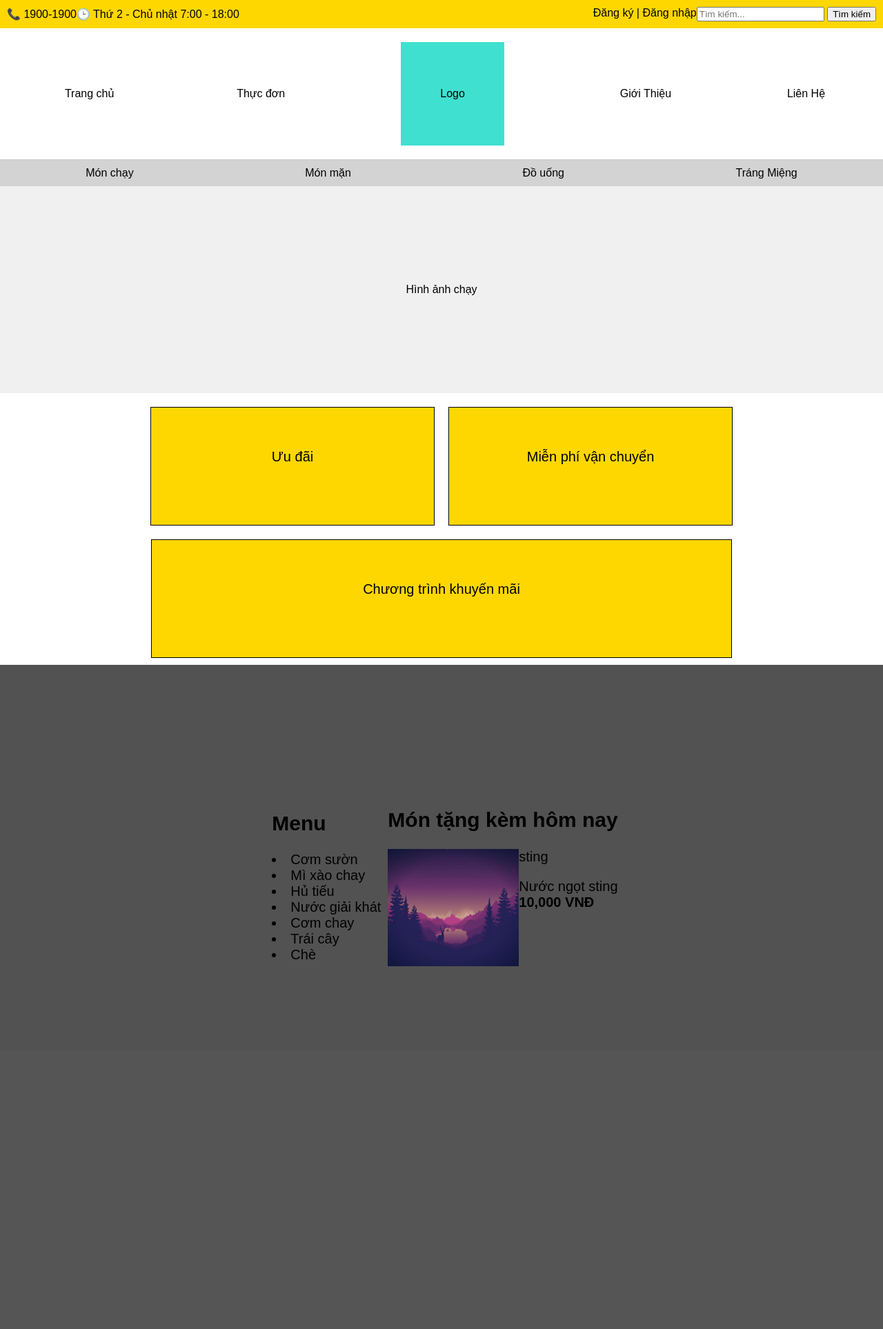
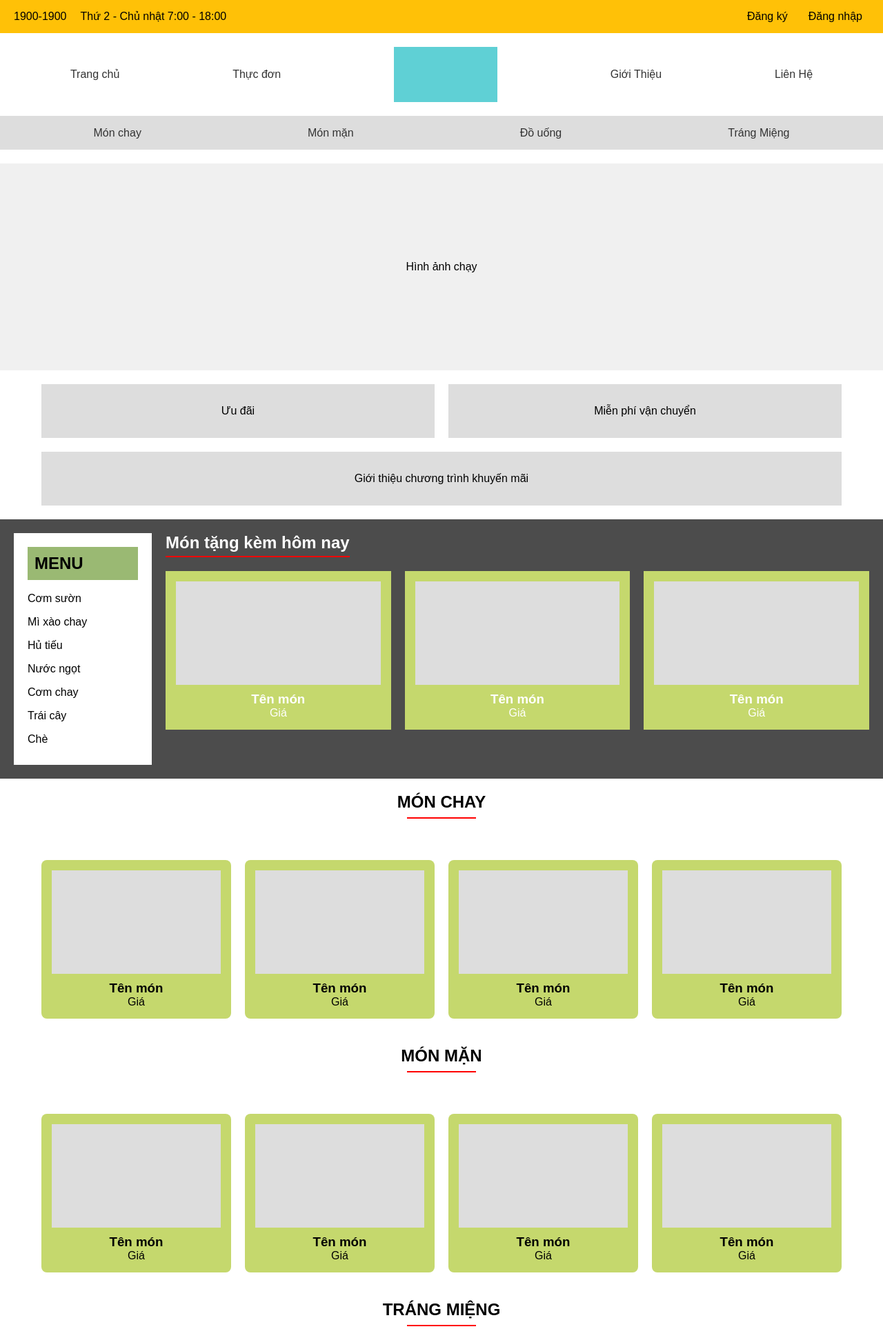
Before and after one commit to phuc-12/quanLyQuanCom, a PHP site: page / in a window 1280 px wide. Shown: the top 1927 px of the page at 69% size. Before the commit the page ends 1401 px from the top, so only its background shows below. Run offline with PHP 8.4, Linux system fonts and the light colour scheme.

Commit message:
test-trangchu

```diff
--- a/css/style.css
+++ b/css/style.css
@@ -1,115 +1,267 @@
 @charset "utf-8";
 /* CSS Document */
-*{
-    body, html {
+* {
     margin: 0;
     padding: 0;
+    box-sizing: border-box;
     font-family: Arial, sans-serif;
 }
+
+/* Header Styles */
 .top-bar {
-        background-color: #ffd700;
-        color: #000;
-        padding: 10px;
+    background: #ffc107;
+    padding: 10px 20px;
     display: flex;
     justify-content: space-between;
     align-items: center;
 }
-    .left-bar, .right-bar {
+
+.contact-info {
     display: flex;
+    gap: 20px;
 }
-    .contact-info, .opening-hours {
+
+.auth-buttons {
     display: flex;
-        align-items: center;
+    gap: 10px;
 }
+
+.auth-buttons a {
+    color: #000;
+    text-decoration: none;
+    padding: 5px 10px;
+}
+
+/* Navigation Styles */
 .main-nav {
     display: flex;
     justify-content: space-around;
     align-items: center;
-        padding: 20px 0;
-        border-bottom: 1px solid #ccc;
+    padding: 20px;
+    background: #fff;
+    border-bottom: 1px solid #ddd;
 }
+
 .logo {
     width: 150px;
-        height: 150px;
-        background-color: #40e0d0;
+    height: 80px;
+    background: #5fd0d5;
+}
+
+.main-nav a {
+    text-decoration: none;
+    color: #333;
+}
+
+.category-nav {
+    background: #ddd;
+    display: flex;
+    justify-content: space-around;
+    padding: 15px;
+}
+
+.category-nav a {
+    text-decoration: none;
+    color: #333;
+}
+
+/* Banner Styles */
+.banner {
+    height: 300px;
+    background: #f0f0f0;
     display: flex;
     justify-content: center;
     align-items: center;
+    margin: 20px 0;
 }
-    .sub-nav {
+
+/* Promotions Styles */
+.promotions {
+    max-width: 1200px;
+    margin: 20px auto;
     display: flex;
-        justify-content: space-around;
-        background-color: #d3d3d3;
-        padding: 10px 0;
+    gap: 20px;
+    padding: 0 20px;
 }
-    .slider {
-        height: 300px;
-        background-color: #f0f0f0;
+
+.promo-box {
+    flex: 1;
+    background: #ddd;
+    padding: 30px;
+    text-align: center;
+}
+
+.full-width-promo {
+    background: #ddd;
+    padding: 30px;
+    text-align: center;
+    margin: 20px auto;
+    max-width: 1160px;
+}
+
+/* Menu Section Styles */
+.section-title {
+    text-align: center;
+    padding: 20px 0;
+    position: relative;
+    margin-bottom: 30px;
+}
+
+.section-title::after {
+    content: '';
+    position: absolute;
+    bottom: 10px;
+    left: 50%;
+    transform: translateX(-50%);
+    width: 100px;
+    height: 2px;
+    background: red;
+}
+
+.menu-grid {
+    display: grid;
+    grid-template-columns: repeat(4, 1fr);
+    gap: 20px;
+    padding: 20px;
+    max-width: 1200px;
+    margin: 0 auto;
+}
+
+.menu-item {
+    background: #c5d86d;
+    padding: 15px;
+    text-align: center;
+    border-radius: 8px;
+}
+
+.menu-item .img-placeholder {
+    background: #ddd;
+    height: 150px;
+    margin-bottom: 10px;
+}
+
+/* Image Banner Styles */
+.image-banner {
+    background: #c5d86d;
+    padding: 30px 20px;
+    margin: 40px 0;
+}
+
+.image-banner-grid {
+    display: grid;
+    grid-template-columns: repeat(6, 1fr);
+    gap: 20px;
+    max-width: 1200px;
+    margin: 0 auto;
+}
+
+.image-banner-item {
+    background: #ddd;
+    aspect-ratio: 1;
+}
+
+/* Bottom Section Styles */
+.bottom-section {
+    background: #4c4c4c;
+    padding: 20px;
     display: flex;
-        justify-content: center;
-        align-items: center;
+    gap: 20px;
+    color: white;
 }
-    .search-icon {
-        cursor: pointer;
+
+.menu-list {
+    background: #fff;
+    padding: 20px;
+    min-width: 200px;
 }
-    a {
-        text-decoration: none;
+
+.menu-list h2 {
+    background: #9ab973;
+    padding: 10px;
+    margin-bottom: 10px;
     color: #000;
 }
-    .home-button {
-        background-color: #fff;
-        padding: 5px 10px;
-        border-radius: 5px;
+
+.menu-list ul {
+    list-style: none;
+    color: #000;
 }
-    .top-nav{
-        margin-top: 10px;
-        display: flex;
-        align-items: center;
-        font-size: 20px;
-        justify-content: center;
+
+.menu-list li {
+    padding: 8px 0;
 }
-    .top-nav >a{
-        margin: 10px;
-        padding-top: 60px;
+
+.daily-specials {
+    flex-grow: 1;
+}
+
+.specials-title {
+    color: white;
+    margin-bottom: 20px;
+    border-bottom: 2px solid red;
+    padding-bottom: 5px;
+    display: inline-block;
+}
+
+.specials-grid {
+    display: grid;
+    grid-template-columns: repeat(3, 1fr);
+    gap: 20px;
+}
+
+.special-card {
+    background: #c5d86d;
+    padding: 15px;
     text-align: center;
-        background-color: #ffd700;
-        width: 410px;
-        height: 110px;
-        border: solid 1px #000;
 }
-    .bot-nav{
-        margin-top: 10px;
-        display: flex;
-        align-items: center;
-        font-size: 20px;
-        justify-content: center;
+
+.special-card .img-placeholder {
+    background: #ddd;
+    height: 150px;
+    margin-bottom: 10px;
 }
-    .bot-nav >a{
-        padding-top: 60px;
+
+/* Footer Styles */
+.footer {
+    background: #4c4c4c;
+    color: white;
+    padding: 40px 20px;
     text-align: center;
-        background-color: #ffd700;
-        width: 840px;
-        height: 110px;
-        border: solid 1px #000;
 }
-    .nav-2{
-        display: flex;
-        background-color: rgba(82, 82, 82, 1);
-        width: auto;
-        height: 500px;
-        margin-top: 10px;
-        padding-top: 60px;
-        align-items: center;
-        font-size: 20px;
-        justify-content: center;
+
+/* Responsive Styles */
+/* @media (max-width: 768px) {
+    .menu-grid {
+        grid-template-columns: repeat(2, 1fr);
     }
-    .left-nav{
-        margin: 10px;
+
+    .image-banner-grid {
+        grid-template-columns: repeat(3, 1fr);
     }
-    .mon_img img{
-        width: 190px;
-        height: 170px;
-        float: left;
-        display: flex;
+
+    .promotions {
+        flex-direction: column;
+    }
+
+    .bottom-section {
+        flex-direction: column;
+    }
+
+    .specials-grid {
+        grid-template-columns: repeat(2, 1fr);
     }
 }
+
+@media (max-width: 480px) {
+    .menu-grid {
+        grid-template-columns: 1fr;
+    }
+
+    .image-banner-grid {
+        grid-template-columns: repeat(2, 1fr);
+    }
+
+    .specials-grid {
+        grid-template-columns: 1fr;
+    }
+} */
--- a/index.php
+++ b/index.php
@@ -7,88 +7,197 @@
     <title>Trang chủ</title>
 </head>
 <body>
+<!-- Top Bar -->
 <div class="top-bar">
-        <div class="left-bar">
-            <div class="contact-info">
-                <span>📞 1900-1900</span>
-            </div>
-            <div class="opening-hours">
-                <span>🕒 Thứ 2 - Chủ nhật 7:00 - 18:00</span>
+        <div class="contact-info">
+            <span>1900-1900</span>
+            <span>Thứ 2 - Chủ nhật 7:00 - 18:00</span>
+        </div>
+        <div class="auth-buttons">
+            <a href="#">Đăng ký</a>
+            <a href="#">Đăng nhập</a>
+        </div>
+    </div>
+
+    <!-- Main Navigation -->
+    <nav class="main-nav">
+        <a href="#">Trang chủ</a>
+        <a href="#">Thực đơn</a>
+        <div class="logo"></div>
+        <a href="#">Giới Thiệu</a>
+        <a href="#">Liên Hệ</a>
+    </nav>
+
+    <!-- Category Navigation -->
+    <div class="category-nav">
+        <a href="#">Món chay</a>
+        <a href="#">Món mặn</a>
+        <a href="#">Đồ uống</a>
+        <a href="#">Tráng Miệng</a>
+    </div>
+
+    <!-- Banner -->
+    <div class="banner">
+        Hình ảnh chạy
+    </div>
+
+    <!-- Promotions -->
+    <div class="promotions">
+        <div class="promo-box">Ưu đãi</div>
+        <div class="promo-box">Miễn phí vận chuyển</div>
+    </div>
+
+    <div class="full-width-promo">
+        Giới thiệu chương trình khuyến mãi
+    </div>
+
+    <!-- Vegetarian Menu Section -->
+
+
+    <!-- Bottom Section -->
+    <div class="bottom-section">
+        <div class="menu-list">
+            <h2>MENU</h2>
+            <ul>
+                <li>Cơm sườn</li>
+                <li>Mì xào chay</li>
+                <li>Hủ tiếu</li>
+                <li>Nước ngọt</li>
+                <li>Cơm chay</li>
+                <li>Trái cây</li>
+                <li>Chè</li>
+            </ul>
+        </div>
+        <div class="daily-specials">
+            <h2 class="specials-title">Món tặng kèm hôm nay</h2>
+            <div class="specials-grid">
+                <div class="special-card">
+                    <div class="img-placeholder"></div>
+                    <h3>Tên món</h3>
+                    <p>Giá</p>
+                </div>
+                <div class="special-card">
+                    <div class="img-placeholder"></div>
+                    <h3>Tên món</h3>
+                    <p>Giá</p>
+                </div>
+                <div class="special-card">
+                    <div class="img-placeholder"></div>
+                    <h3>Tên món</h3>
+                    <p>Giá</p>
+                </div>
             </div>
         </div>
-        <div class="right-bar">
-            <div>
-                <a href="#">Đăng ký</a> | <a href="#">Đăng nhập</a>
+    </div>
+    <div class="menu">
+        <h2 class="section-title">MÓN CHAY</h2>
+        <div class="menu-grid">
+            <div class="menu-item">
+                <div class="img-placeholder"></div>
+                <h3>Tên món</h3>
+                <p>Giá</p>
             </div>
-            <div class="search-icon">
-                <form action="search.php" method="GET" class="search-bar">
-                    <input type="text" name="query" placeholder="Tìm kiếm..." required>
-                    <button type="submit">Tìm kiếm</button>
-                </form>
+            <div class="menu-item">
+                <div class="img-placeholder"></div>
+                <h3>Tên món</h3>
+                <p>Giá</p>
+            </div>
+            <div class="menu-item">
+                <div class="img-placeholder"></div>
+                <h3>Tên món</h3>
+                <p>Giá</p>
+            </div>
+            <div class="menu-item">
+                <div class="img-placeholder"></div>
+                <h3>Tên món</h3>
+                <p>Giá</p>
+            </div>
+        </div>
+        <h2 class="section-title">MÓN MẶN</h2>
+        <div class="menu-grid">
+            <div class="menu-item">
+                <div class="img-placeholder"></div>
+                <h3>Tên món</h3>
+                <p>Giá</p>
+            </div>
+            <div class="menu-item">
+                <div class="img-placeholder"></div>
+                <h3>Tên món</h3>
+                <p>Giá</p>
+            </div>
+            <div class="menu-item">
+                <div class="img-placeholder"></div>
+                <h3>Tên món</h3>
+                <p>Giá</p>
+            </div>
+            <div class="menu-item">
+                <div class="img-placeholder"></div>
+                <h3>Tên món</h3>
+                <p>Giá</p>
+            </div>
+        </div>
+        <h2 class="section-title">TRÁNG MIỆNG</h2>
+        <div class="menu-grid">
+            <div class="menu-item">
+                <div class="img-placeholder"></div>
+                <h3>Tên món</h3>
+                <p>Giá</p>
+            </div>
+            <div class="menu-item">
+                <div class="img-placeholder"></div>
+                <h3>Tên món</h3>
+                <p>Giá</p>
+            </div>
+            <div class="menu-item">
+                <div class="img-placeholder"></div>
+                <h3>Tên món</h3>
+                <p>Giá</p>
+            </div>
+            <div class="menu-item">
+                <div class="img-placeholder"></div>
+                <h3>Tên món</h3>
+                <p>Giá</p>
+            </div>
+        </div>
+        <h2 class="section-title">ĐỒ UỐNG</h2>
+        <div class="menu-grid">
+            <div class="menu-item">
+                <div class="img-placeholder"></div>
+                <h3>Tên món</h3>
+                <p>Giá</p>
+            </div>
+            <div class="menu-item">
+                <div class="img-placeholder"></div>
+                <h3>Tên món</h3>
+                <p>Giá</p>
+            </div>
+            <div class="menu-item">
+                <div class="img-placeholder"></div>
+                <h3>Tên món</h3>
+                <p>Giá</p>
+            </div>
+            <div class="menu-item">
+                <div class="img-placeholder"></div>
+                <h3>Tên món</h3>
+                <p>Giá</p>
             </div>
         </div>
     </div>
 
-    <nav class="main-nav">
-        <a href="#" class="home-button">Trang chủ</a>
-        <a href="#">Thực đơn</a>
-        <div class="logo">Logo</div>
-        <a href="#">Giới Thiệu</a>
-        <a href="#">Liên Hệ</a>
-    </nav>
-
-    <nav class="sub-nav">
-        <a href="#">Món chạy</a>
-        <a href="#">Món mặn</a>
-        <a href="#">Đồ uống</a>
-        <a href="#">Tráng Miệng</a>
-    </nav>
-
-    <div class="slider">
-        <p>Hình ảnh chạy</p>
-    </div>
-
-    <div class="nav-1">
-        <div class="top-nav">
-            <a href="#">Ưu đãi</a>
-            <a href="#">Miễn phí vận chuyển</a>
-        </div>
-        <div class="bot-nav">
-            <a href="#">Chương trình khuyến mãi</a>
+    <!-- Image Banner -->
+    <div class="image-banner">
+        <div class="image-banner-grid">
+            <div class="image-banner-item"></div>
+            <div class="image-banner-item"></div>
+            <div class="image-banner-item"></div>
+            <div class="image-banner-item"></div>
+            <div class="image-banner-item"></div>
+            <div class="image-banner-item"></div>
         </div>
     </div>
-
-    <div class="nav-2">
-        <div class="left-nav">
-            <h2>Menu</h2>
-            <div>
-
-                <li>Cơm sườn</li>
-                <li>Mì xào chay</li>
-                <li>Hủ tiếu</li>
-                <li>Nước giải khát</li>
-                <li>Cơm chay</li>
-                <li>Trái cây</li>
-                <li>Chè</li>
-            </div>
-        </div>
-        <div class="right-nav">
-            <h2>Món tặng kèm hôm nay</h2>
-            <div class="mon">
-                <div class="mon_img">
-                    <img src="IMG/1.jpg" alt="">
-                </div>
-                <div class="mon_info">
-                    <p>sting</p>
-                    <div class="price">
-                        <a href="">
-                             Nước ngọt sting
-                        </a>
-                        </div>
-                            <b>10,000 VNĐ</b>
-                        </div>
-                    </div>
-            </div>
-    </div>
+    <!-- Footer -->
+    <footer class="footer">
+        Footer
+    </footer>
 </body>
 </html>
```
Lines whose indentation alone changed are shown as unchanged.
